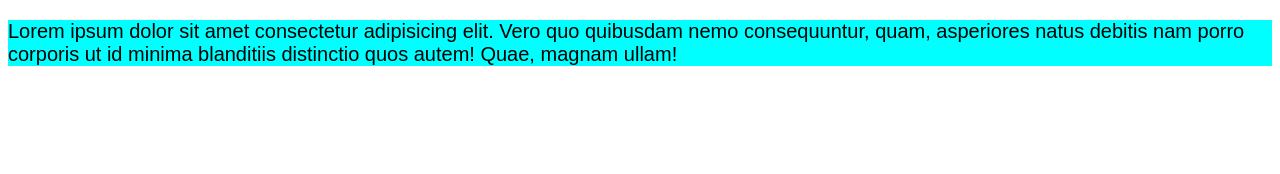
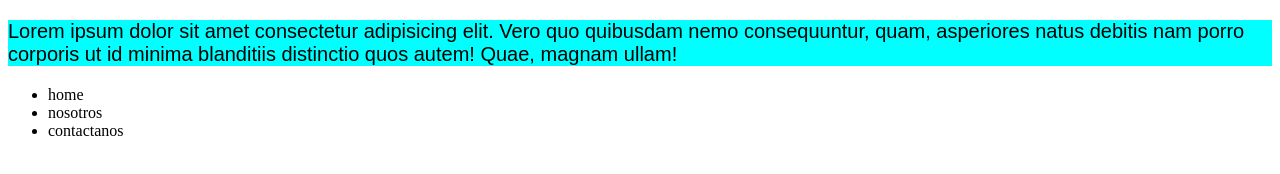
Before and after one commit to sebastianvr/git-y-github, a plain HTML site: page index.html in a window 1280 px wide. Drawn offline with Linux system fonts and the light colour scheme.

Commit message:
aniadiendo navbar

```diff
--- a/index.html
+++ b/index.html
@@ -14,6 +14,14 @@
         <p>Lorem ipsum dolor sit amet consectetur adipisicing elit. Vero quo quibusdam nemo consequuntur, quam, asperiores
             natus debitis nam porro corporis ut id minima blanditiis distinctio quos autem! Quae, magnam ullam!</p>
     </div>
+
+    <div>
+        <ul>
+            <li>home</li>
+            <li>nosotros</li>
+            <li>contactanos</li>
+        </ul>
+    </div>
 </body>
 
 </html>
```
